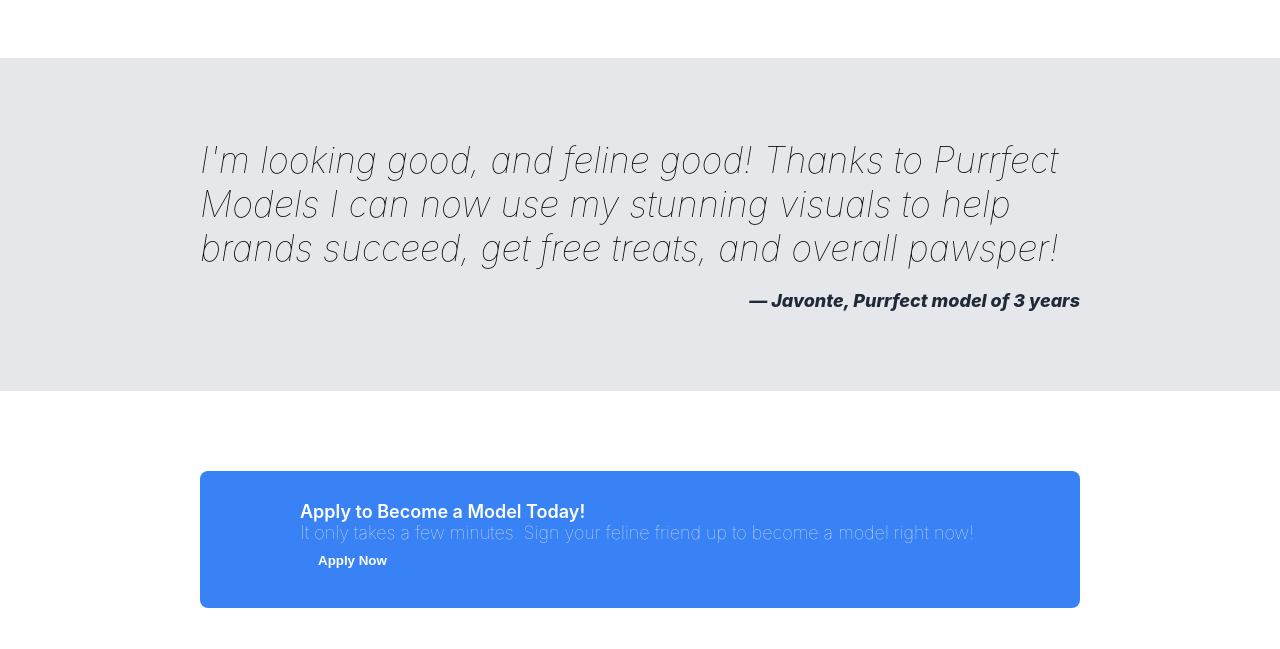
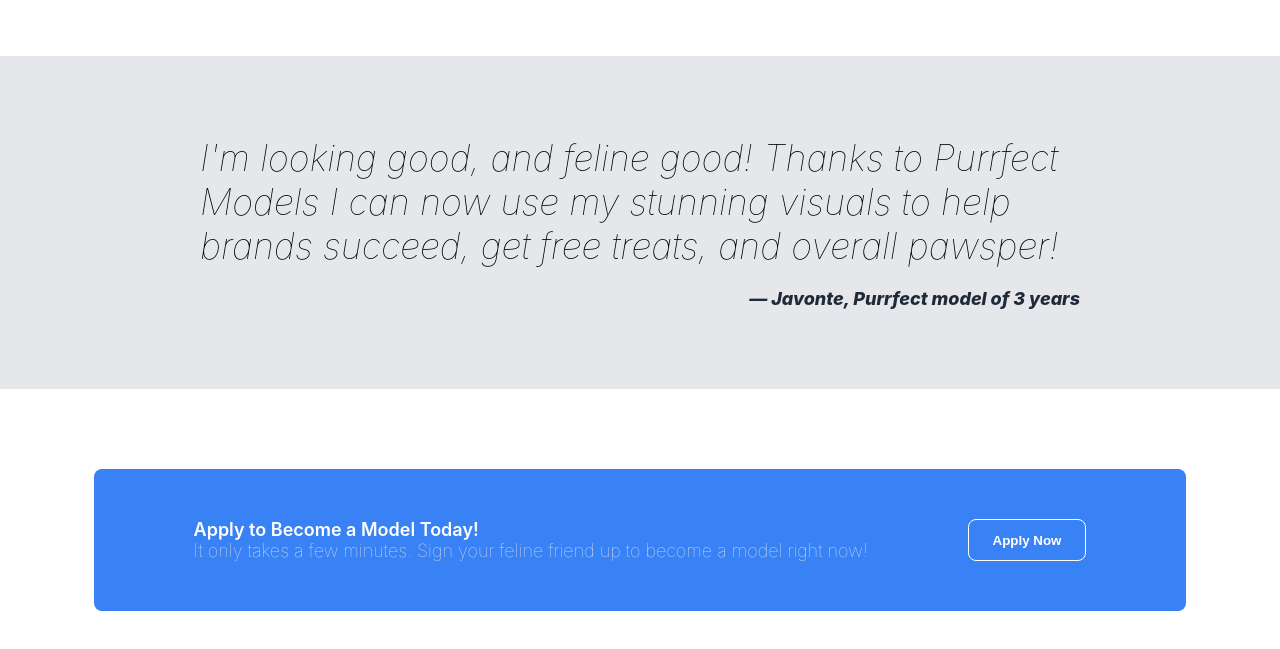
Before and after one commit to joyce-sun/cat-model-agency-landing-page, a plain HTML site: page index.html in a window 1280 px wide. Shown: the part 915-1564 px from the top of the page. Drawn offline with Linux system fonts and the light colour scheme.

Commit message:
complete call to action section

```diff
--- a/index.html
+++ b/index.html
@@ -26,7 +26,7 @@
             <div class="subtext">
                 Our mission is to scout and connect purrfect models for our network of global pet brands. We support the growth and development of our models through creating impressive portfolios and linking talent to commercial deals.
             </div>
-            <button>Apply Now</button>
+            <button id="hero-button">Apply Now</button>
         </div>
         <div class="hero-img">
         <img src="images/mug.jpg"
@@ -71,9 +71,11 @@
 
     <div class="action">
         <div class="wrapper">
-            <div class="title">Apply to Become a Model Today!</div>
-            <div class="subtext">It only takes a few minutes. Sign your feline friend up to become a model right now!</div>
-            <button>Apply Now</button>
+            <div class="texts">
+                <div class="title">Apply to Become a Model Today!</div>
+                <div class="subtext">It only takes a few minutes. Sign your feline friend up to become a model right now!</div>
+            </div>
+            <button id="action-button">Apply Now</button>
         </div>
     </div>
 
--- a/styles.css
+++ b/styles.css
@@ -62,7 +62,7 @@
   font-weight: bold;
   border: none;
   background-color: #3882F6;
-  padding: 10px 18px;
+  padding: 8px 24px;
   border-radius: 8px;
 }
 
@@ -96,8 +96,7 @@
 
 .model img {
   border-radius: 8px;
-  border: 4px solid #555;
-  border-color: #3882F6;
+  border: 4px solid #3882F6;
 }
 
 /* quote section */
@@ -124,12 +123,19 @@
 
 .action {
   color: white;
+  display: flex;
+  justify-content: center;
 }
+
 .wrapper {
   background-color: #3882F6;
-  margin: 80px 200px;
-  padding: 30px 100px;
+  margin: 80px 500px;
+  padding: 50px 100px;
   border-radius: 8px;
+  display: flex;
+  justify-content: space-between;
+  gap: 100px;
+  flex-shrink: 0;
 }
 
 .action .subtext {
@@ -140,3 +146,8 @@
   font-size: 18px;
   font-weight: 600;
 }
+
+#action-button {
+  border-radius: 8px;
+  border: 1px solid white;
+}
```
